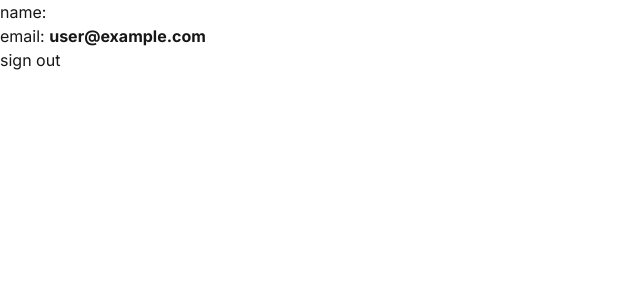
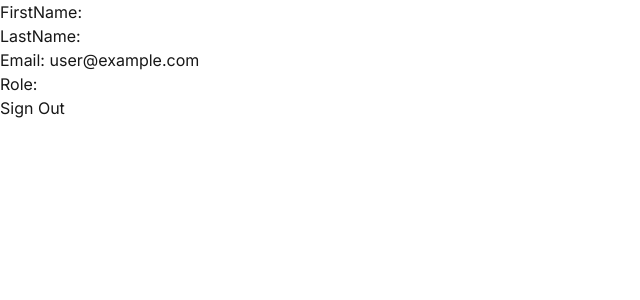
Before and after one commit to lamekabraha/ASE-Group-Project---SustainWear, a Next.js app in the folder sustainwear/: page /dashboard in a window 1280 px wide. Shown: the top 300 px of the page, without its empty margins (0-640 px from the left). Built offline with nearby package versions, Linux system fonts and the light colour scheme; no server answers; sample sign-in values are in the browser's storage.

Commit message:
reviewed and repaired login and registration

```diff
--- /dev/null
+++ b/sustainwear/src/app/dashboard/ClientDashboard.tsx
@@ -0,0 +1,23 @@
+'use client'
+import { signOut } from "next-auth/react"
+import type { Session } from "next-auth"
+
+interface DashboardPageProps {
+    session: Session;
+}
+
+export default function DashboardPage({ session }: DashboardPageProps) {
+    return(
+        <div>
+            <div>
+                <h1>FirstName: {session.user.firstName}</h1>
+                <h1>LastName: {session.user.lastName}</h1>
+                <h1>Email: {session.user.email}</h1>
+                <h1>Role: {session.user.role}</h1>
+            </div>
+            <div>
+                <button onClick={() => signOut({callbackUrl: '/'})}>Sign Out</button>
+            </div>
+        </div>
+    )
+}
--- a/sustainwear/src/app/dashboard/page.tsx
+++ b/sustainwear/src/app/dashboard/page.tsx
@@ -1,29 +1,14 @@
-'use client'
-import { getServerSession } from 'next-auth';
-import { useSession } from 'next-auth/react';
-import { signOut } from "next-auth/react";
-import { authOptions } from '@/app/api/auth/[...nextauth]/route';
-import { redirect } from 'next/navigation';
+import { getServerSession } from "next-auth";
+import { authOptions } from "../api/auth/[...nextauth]/route";
+import { redirect } from "next/navigation";
+import DashboardPage from "./ClientDashboard";
 
-export default async function dashboard(){
-    const{data: session} = useSession();
-    const sessionInfo = await getServerSession(authOptions)
+export default async function Dashboard() {
+    const session = await getServerSession(authOptions);
 
-    if (sessionInfo==null) {
-        return redirect('/auth/login')
+    if (!session) {
+        return redirect("/auth/login");
     }
 
-    return(
-        <div>
-
-            <div>
-                name: <span className="font-bold">{session?.user?.firstName} {session?.user?.lastName}</span>
-            </div>
-            <div>
-                email: <span className="font-bold">{session?.user?.email}</span>
-            </div>
-
-            <button onClick={() => signOut({callbackUrl: '/auth/login'})}>sign out</button>
-        </div>
-    );
+    return <DashboardPage session={session} />;
 }
```
Also changed, not shown: 2 other files (tests, documents, lock files or other folders).
